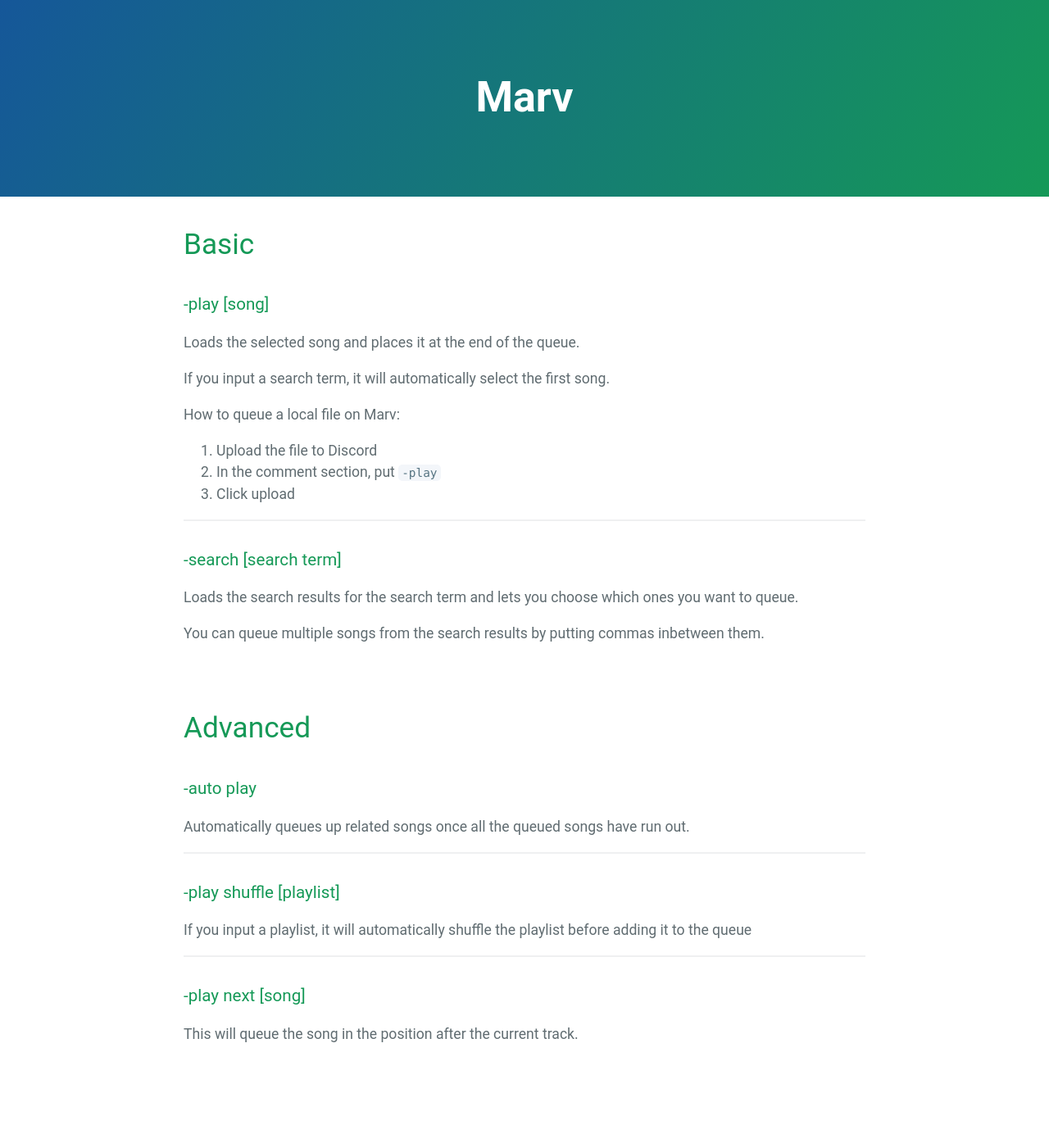
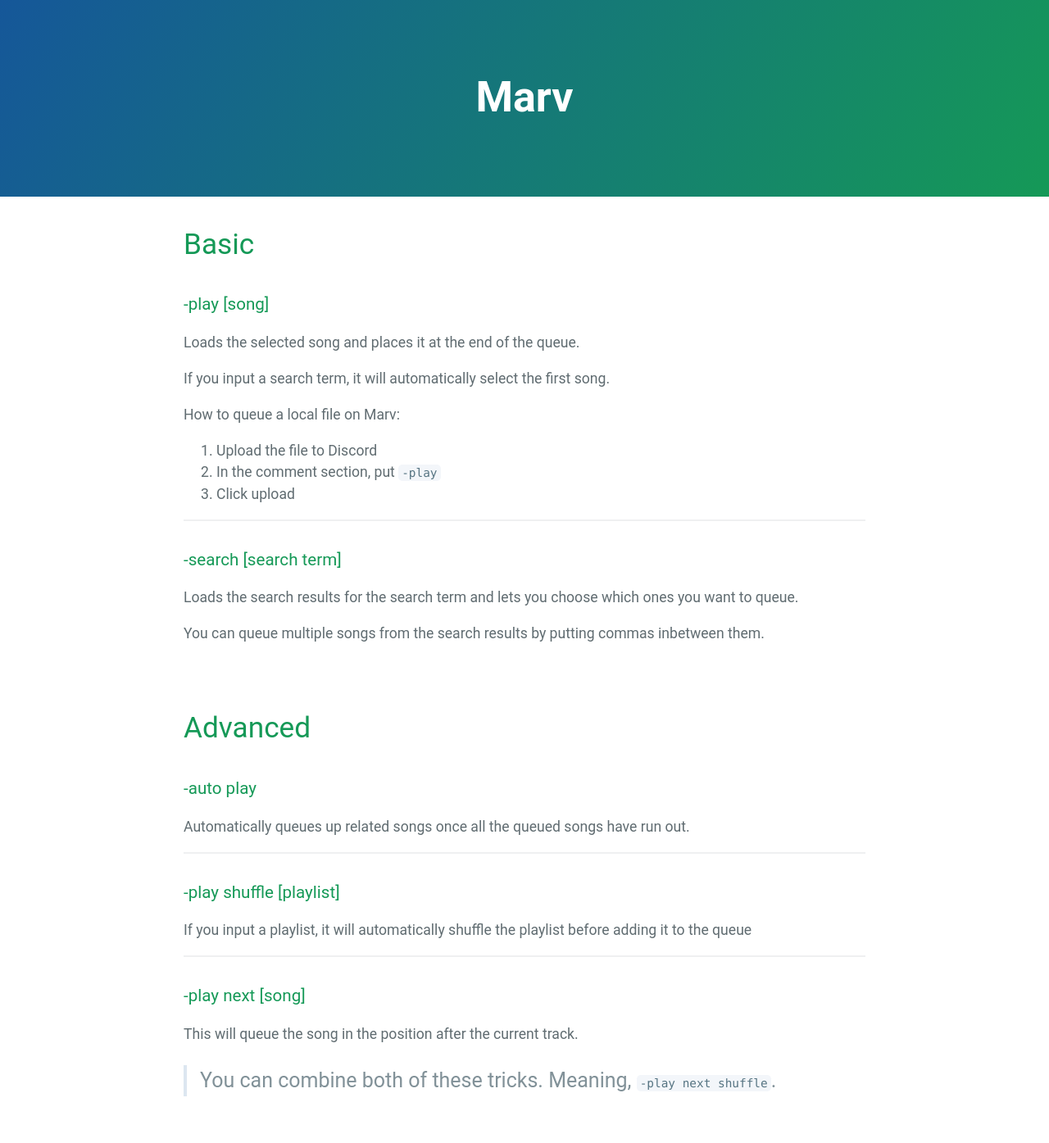
Before and after one commit to mymindishazel/marv-docs, a Jekyll site: the page built from commands/queue/add.md, in a window 1280 px wide. Shown: the whole page at 82% size. Built offline with Jekyll 4.4.1, drawn with Linux system fonts in a browser that asks for light colours; our own code applies the rules of GitHub Pages for plain Markdown files; before the commit the page ends 1325 px from its top, so only the background shows below that.

Commit message:
This comment was in the old ones I deleted, so I thought I'd add it back in in the appropiate place.

```diff
--- a/commands/queue/add.md
+++ b/commands/queue/add.md
@@ -33,3 +33,5 @@ If you input a playlist, it will automatically shuffle the playlist before addin
 
 ### -play next [song]
 This will queue the song in the position after the current track.
+
+> You can combine both of these tricks. Meaning, `-play next shuffle`.
```
